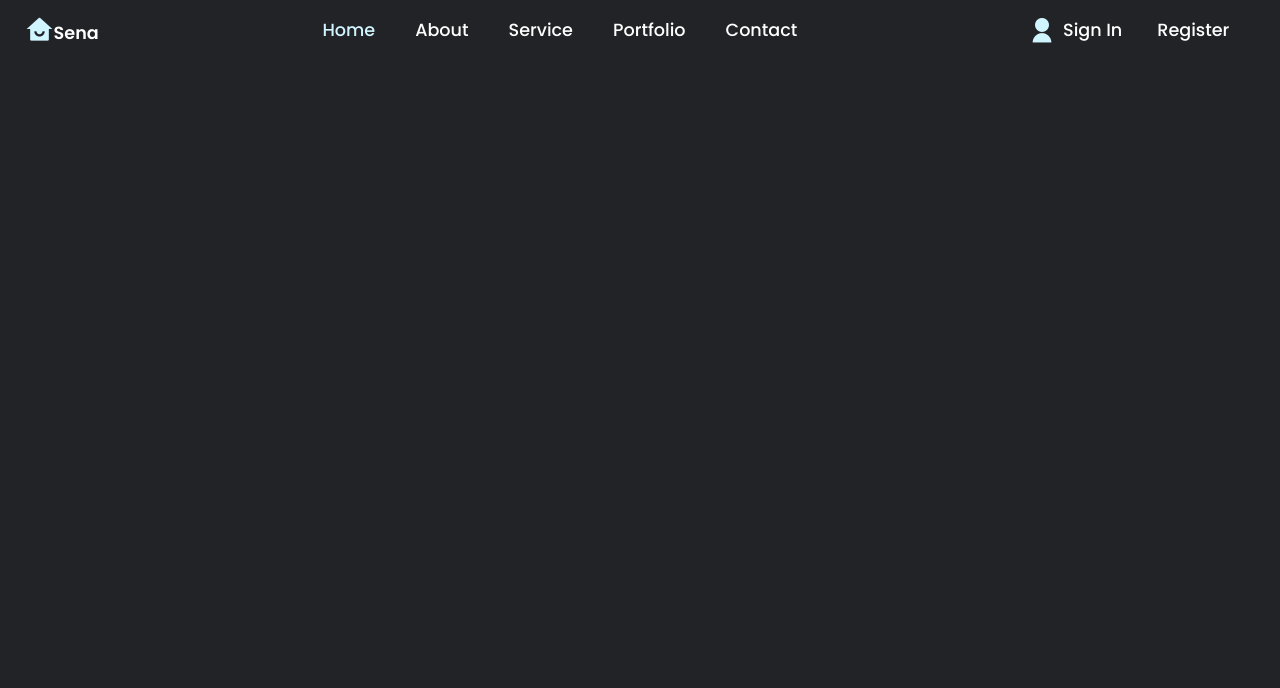
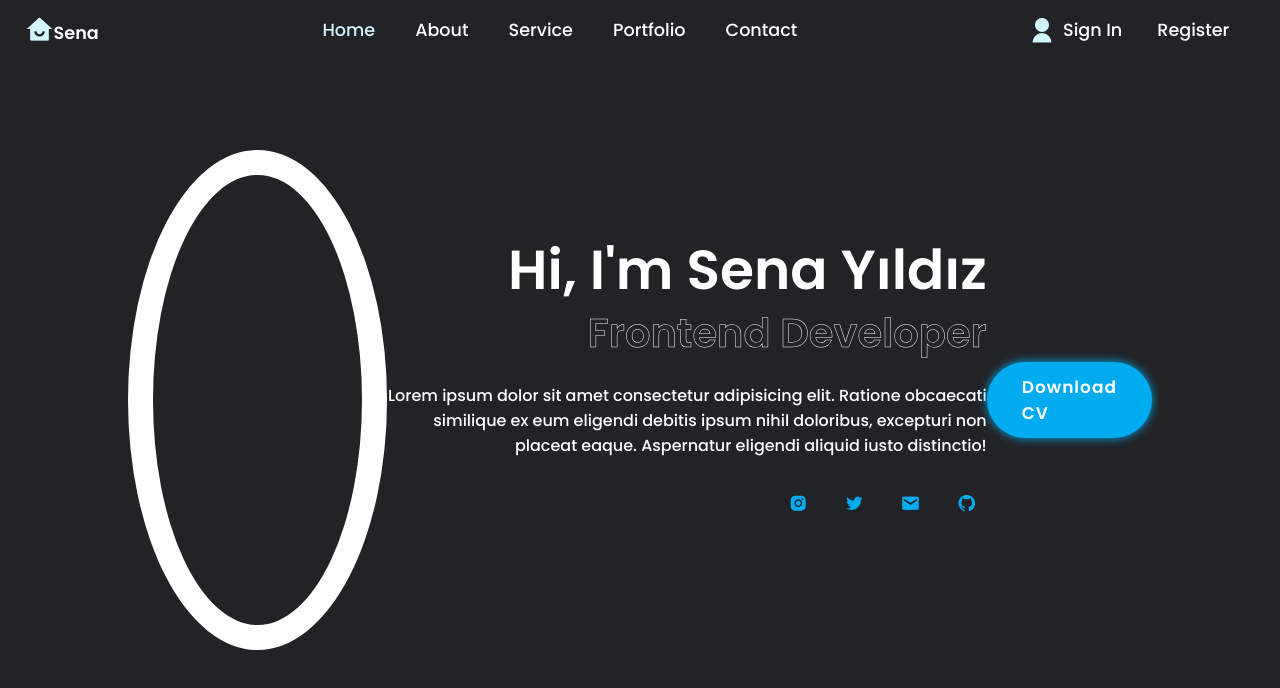
Before and after one commit to Senayldz/My_Portfolio_Website, a plain HTML site: page index.html in a window 1280 px wide. Drawn offline with nearby package versions, Linux system fonts and the light colour scheme.

Commit message:
Added section

```diff
--- a/index.html
+++ b/index.html
@@ -14,10 +14,13 @@
     <link rel="preconnect" href="https://fonts.googleapis.com">
     <link rel="preconnect" href="https://fonts.gstatic.com" crossorigin>
     <link href="https://fonts.googleapis.com/css2?family=Poppins:wght@500;600&display=swap" rel="stylesheet">
+    <link href='https://unpkg.com/boxicons@2.1.4/css/boxicons.min.css' rel='stylesheet'>
 </head>
 
 <body>
+
     <header>
+        <!-- Navbar -->
         <a href="#" class="logo"><i class="ri-home-smile-fill"><span>Sena</span></i></a>
         <ul class="navbar">
             <li><a href="#" class="active">Home</a></li>
@@ -35,6 +38,33 @@
     </header>
 
 
+    <!-- Content -->
+    <section class="home">
+        <!-- My photo -->
+        <div class="home-image">
+            <img src="" alt="">
+        </div>
+
+        <div class="home-content">
+            <h1>Hi, I'm Sena Yıldız</h1>
+            <h3>Frontend Developer</h3>
+            <p>Lorem ipsum dolor sit amet consectetur adipisicing elit.
+                Ratione obcaecati similique ex eum eligendi debitis ipsum
+                nihil doloribus, excepturi non placeat eaque. Aspernatur
+                eligendi aliquid iusto distinctio!</p>
+
+            <div class="home-sci">
+                <a href="#"><i class='bx bxl-instagram-alt'></i></a>
+                <a href="#"><i class='bx bxl-twitter'></i></a>
+                <a href="#"><i class='bx bxs-envelope'></i></a>
+                <a href="#"><i class='bx bxl-github'></i></a>
+            </div>
+        </div>
+
+        <a href="#" class="btn">Download CV</a>
+    </section>
+
+
     <script src="script.js"></script>
 </body>
 
--- a/style.css
+++ b/style.css
@@ -87,22 +87,22 @@ header {
     transition: all .50s ease;
 }
 
-.user{
+.user {
     display: flex;
     align-items: center;
 }
 
-.user i{
+.user i {
     color: var(--main-color);
     font-size: 28px;
     margin-right: 7px;
 }
 
-.main a:hover{
+.main a:hover {
     color: var(--main-color);
 }
 
-#menu-icon{
+#menu-icon {
     font-size: 35px;
     color: var(--text-color);
     cursor: pointer;
@@ -110,23 +110,121 @@ header {
     display: none;
 }
 
+/* ----Section-----  */
+.home{
+    height: 100vh;
+    display: flex;
+    justify-content: space-between;
+    align-items: center;
+    padding: 0 10%;
+}
+
+.home-image{
+    display: flex;
+    justify-content: center;
+    align-items: center;
+    width: 500px;
+    height: 500px;
+    background: var(--bg-color);
+    border-radius: 50%;
+    border: 25px solid #fff;
+}
+
+.home-content{
+    max-width: 600px;
+    color: var(--text-color);
+    text-align: right;
+}
+
+.home-content h1{
+    font-size: 55px;
+    line-height: 1.2;
+}
+
+.home-content h3{
+    font-size: 40px;
+    color: transparent;
+    -webkit-text-stroke: .5px #fff;
+    background-color: linear-gradient(#00abf0, #00abf0);
+    background-repeat: no-repeat;
+    -webkit-background-clip: text;
+    background-position: -410px 0;
+    animation: animateText 6s linear infinite;
+}
+
+@keyframes animateText{
+    0%, 95%, 100%{
+        background-position: -410px 0;
+    }
+    65%, 85%{
+        background-position: 0 0;
+    }
+}
+
+.home-content p{
+    font-size: 16px;
+    margin-top: 20px;
+}
+
+.home-sci{
+    margin: 25px 0 40px;
+}
+.home-sci a{
+    display: inline-flex;
+    justify-content: center;
+    align-items: center;
+    width: 40px;
+    height: 40px;
+    background: transparent;
+    border-radius: 2px solid #fff;
+    border-radius: 50%;
+    font-size: 20px;
+    color: #00abf0;
+    text-decoration: none;
+    margin-left: 12px;
+}
+
+.home-sci a:hover{
+    background-color: #00abf0;
+    color: var(--text-color);
+    border-color: #00abf0;
+    box-shadow: 0 0 10px #00abf0;
+}
+
+.btn{
+    padding: 12px 35px;
+    background: #00abf0;
+    border-radius: 40px;
+    font-size: 17px;
+    color: var(--text-color);
+    text-decoration: none;
+    font-weight: 600;
+    letter-spacing: 1px;
+    box-shadow: 0 0 10px #00abf0;
+}
+
+.btn:hover{
+    box-shadow: none;
+}
 /*----Navbar Responsive----*/
-@media (max-width: 1280px){
-    header{
+@media (max-width: 1280px) {
+    header {
         padding: 14px 2%;
         transition: .2s;
     }
-    .navbar a{
+
+    .navbar a {
         padding: 5px 0;
         margin: 0px 20px;
     }
 }
 
-@media (max-width: 1090px){
-    #menu-icon{
+@media (max-width: 1090px) {
+    #menu-icon {
         display: block;
     }
-    .navbar{
+
+    .navbar {
         position: absolute;
         top: 100%;
         right: -100%;
@@ -138,16 +236,19 @@ header {
         justify-content: flex-start;
         border-radius: 10px;
     }
-    .navbar a{
+
+    .navbar a {
         display: block;
         margin: 12px 0;
         padding: 0px 25px;
         color: var(--bg-color);
     }
-    .navbar a.active{
+
+    .navbar a.active {
         color: var(--bg-color);
     }
-    .navbar.open{
+
+    .navbar.open {
         right: 2%;
     }
 }
```
